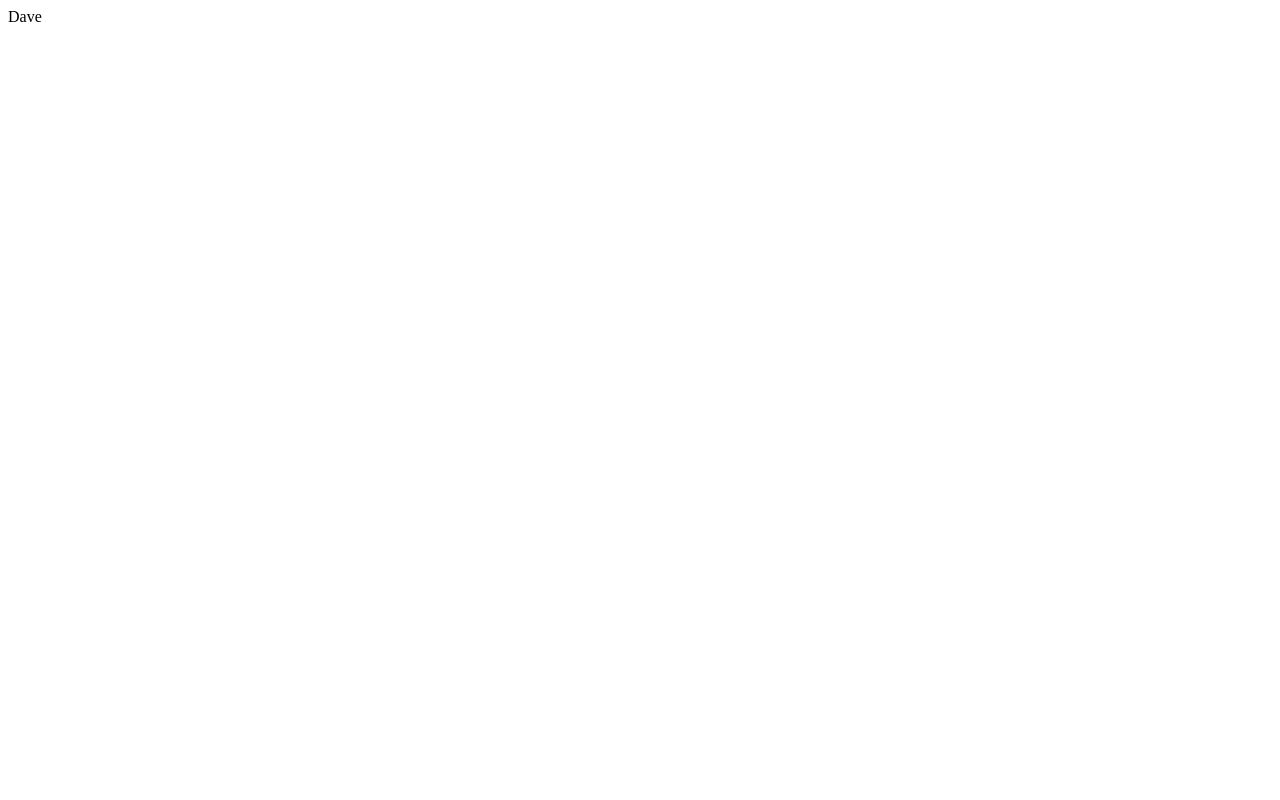
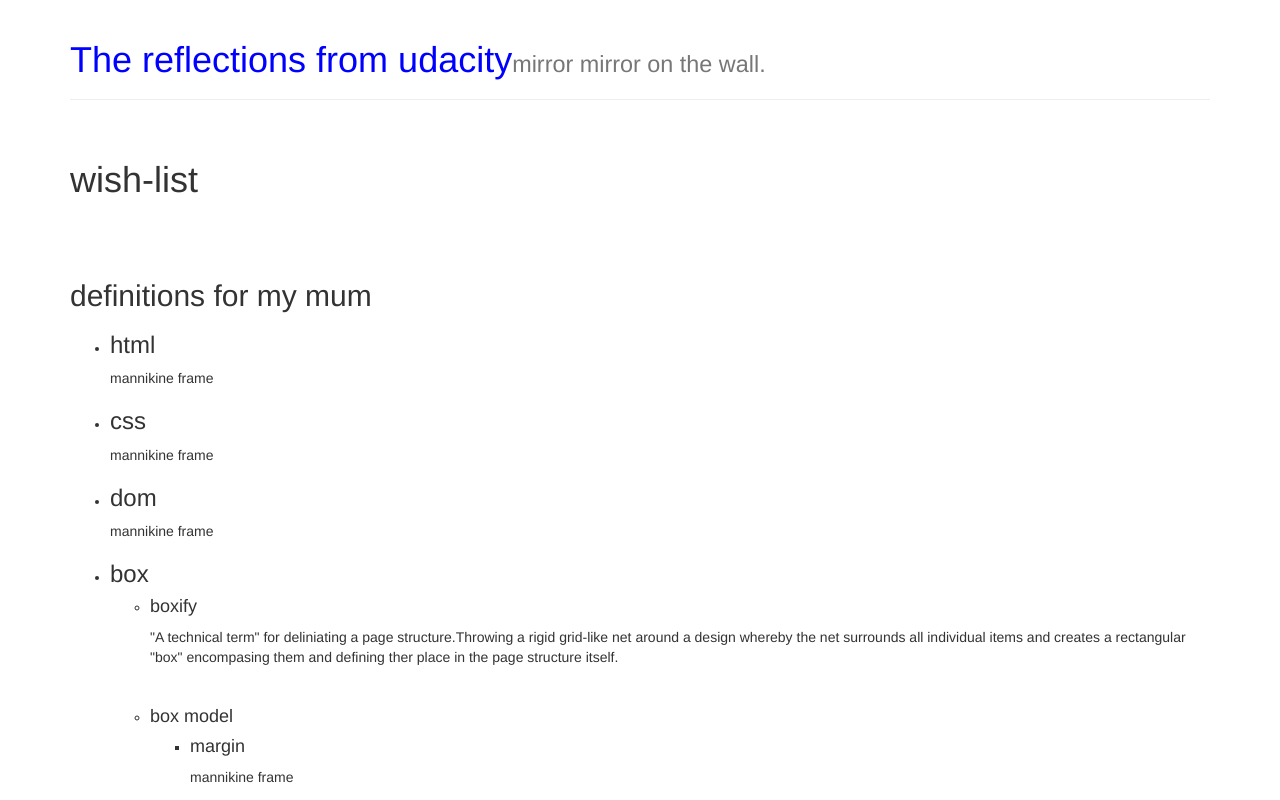
Before and after one commit to gabriel-canaan/gabriel-canaan.github.io, a plain HTML site: page blog/t2-html-css-dom-p1.html in a window 1280 px wide. Drawn offline with Linux system fonts and the light colour scheme.

Commit message:
add t2 correctly

```diff
--- a/blog/t2-html-css-dom-p1.html
+++ b/blog/t2-html-css-dom-p1.html
@@ -1 +1,69 @@
-Dave
+<!DOCTYPE html>
+<html lang="en">
+
+<head>
+    <meta charset="utf-8">
+    <meta http-equiv="X-UA-Compatible" content="IE=edge">
+    <meta name="viewport" content="width=device-width, initial-scale=1">
+
+    <link rel="stylesheet" type="text/css" href="css/bootstrap.css">
+
+    <link rel="stylesheet" type="text/css" href="css/techblog.css">
+    <title>tech blog1</title>
+    <!--[if lt IE 9]>
+      <script src="https://oss.maxcdn.com/libs/html5shiv/
+➥3.7.0/html5shiv.js"></script>
+      <script src="https://oss.maxcdn.com/libs/respond.js/
+➥1.4.2/respond.min.js"></script>
+    <![endif]-->
+</head>
+
+<body>
+    <div class="container">
+
+        <div class="page-header">
+            <h1>The reflections from udacity<small>mirror mirror on the wall.</small></h1>
+        </div>
+        <br>
+        <h1>wish-list<h1>
+          <br>
+
+        <h2>definitions for my mum</h2>
+
+        <ul>
+            <li>
+                <h3>html</h3>
+                <p>mannikine frame </p>
+            </li>
+            <li>
+                <h3>css</h3>
+                <p>mannikine frame </p>
+            </li>
+            <li>
+                <h3>dom</h3></li>
+            <p>mannikine frame </p>
+            <li>
+                <h3>box</h3>
+                <ul>
+                    <li>
+                        <h4>boxify</h4></li>
+                    <p>"A technical term" for deliniating a page structure.Throwing a rigid grid-like net around a design whereby the net surrounds all individual items and creates a rectangular "box" encompasing them and defining ther place in the page
+                        structure itself.</p>
+                    <br>
+                    <li>
+                        <h4>box model</h4>
+                        <ul>
+                            <li>
+                                <h4>margin</h4></li>
+                    </li>
+                    <p>mannikine frame </p>
+                    </ul>
+            </li>
+
+            </ul>
+    </div>
+    </div>
+
+</body>
+
+</html>
```
